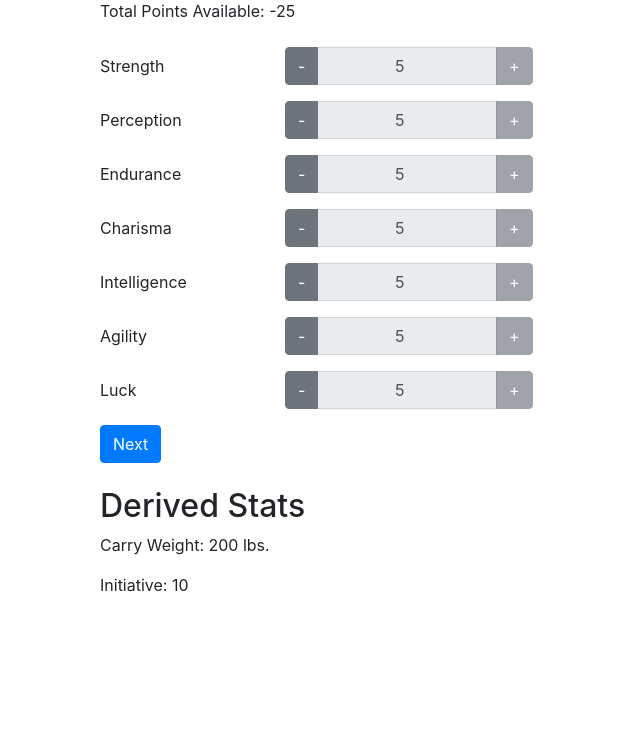
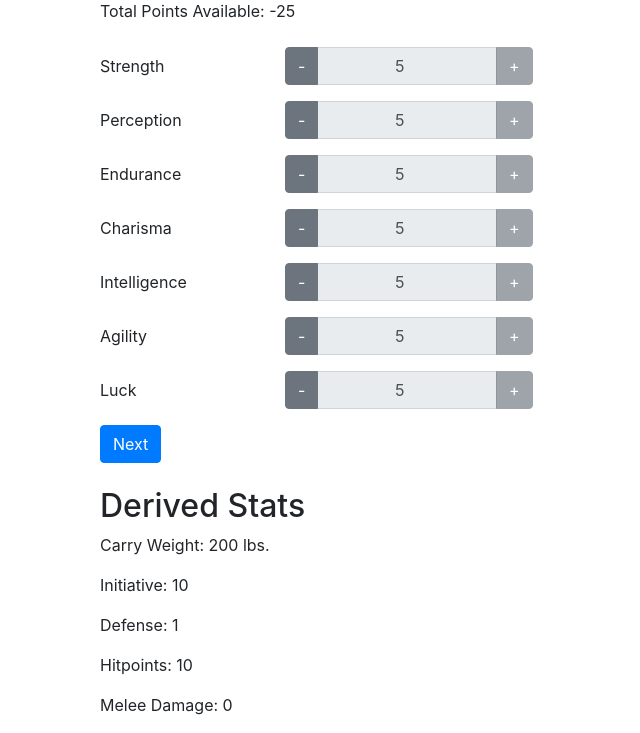
Before and after one commit to Hillgrove/Fallout2D20-Character-Creator, a Flask app: page /choose_stats/1 in a window 1280 px wide. Shown: the part 113-846 px from the top of the page, without its empty margins (0-640 px from the left). Before the commit the page ends 705 px from the top, so only its background shows below. Run offline with Flask 3, Linux system fonts and the light colour scheme; a user stored in the database is signed in; tables that the repository leaves empty hold one stand-in row (values such as "Sample post"); some libraries are stand-ins or nearby versions.

Commit message:
added hitpoints and melee damage

```diff
--- a/app/routes.py
+++ b/app/routes.py
@@ -165,22 +165,21 @@ def choose_stats(character_id):
             stats = {stat_name: getattr(form, stat_name.lower()).data for stat_name in ["Strength", "Perception", "Endurance", "Charisma", "Intelligence", "Agility", "Luck"]}
             if sum(stats.values()) > character.starting_stat_points:
                 flash("You have exceeded the allowed stat points.", "danger")
-                return render_template("choose_stats.html", form=form, character=character, stats=Stat.query.all(), carry_weight_base=carry_weight_base)
-
-            for stat_name, stat_value in stats.items():
-                stat = Stat.query.filter_by(name=stat_name).first()
-                if stat:
-                    character_stat = CharacterStat(character_id=character.id, stat_id=stat.id, value=stat_value)
-                    db.session.add(character_stat)
-
-            db.session.commit()
-            return redirect(url_for("choose_perks", character_id=character.id))
+            else:
+                for stat_name, stat_value in stats.items():
+                    stat = Stat.query.filter_by(name=stat_name).first()
+                    if stat:
+                        character_stat = CharacterStat(character_id=character.id, stat_id=stat.id, value=stat_value)
+                        db.session.add(character_stat)
+                db.session.commit()
+                return redirect(url_for("choose_perks", character_id=character.id))
         except Exception as e:
             db.session.rollback()
             logging.error(f"Error saving stats: {e}")
             flash("An error occurred while saving your stats. Please try again.", "danger")
 
-    return render_template("choose_stats.html", form=form, character=character, stats=Stat.query.all(), carry_weight_base=carry_weight_base)
+    return render_template("choose_stats.html", form=form, character=character, stats=Stat.query.all(), carry_weight_base=carry_weight_base, carry_weight_trait=carry_weight_trait is not None)
+
 
 
 
--- a/app/templates/choose_stats.html
+++ b/app/templates/choose_stats.html
@@ -43,6 +43,9 @@
         <h2>Derived Stats</h2>
         <p>Carry Weight: <span id="carry_weight"></span> lbs.</p>
         <p>Initiative: <span id="initiative"></span></p>
+        <p>Defense: <span id="defense"></span></p>
+        <p>Hitpoints: <span id="hitpoints"></span></p>
+        <p>Melee Damage: <span id="melee_damage"></span></p>
     </div>
 </div>
 
@@ -90,13 +93,34 @@ function updateTotalPoints() {
 function updateDerivedStats() {
     var strength = parseInt(document.getElementById('strength').value);
     var perception = parseInt(document.getElementById('perception').value);
+    var endurance = parseInt(document.getElementById('endurance').value);
     var agility = parseInt(document.getElementById('agility').value);
+    var luck = parseInt(document.getElementById('luck').value);
 
     var carryWeight = {{ carry_weight_base }} + (strength * 10);
+    if ({{ carry_weight_trait|tojson }}) {
+        carryWeight = {{ carry_weight_base }};
+    }
     document.getElementById('carry_weight').innerText = carryWeight;
 
     var initiative = perception + agility;
     document.getElementById('initiative').innerText = initiative;
+
+    var defense = agility >= 9 ? 2 : 1;
+    document.getElementById('defense').innerText = defense;
+
+    var hitpoints = endurance + luck;
+    document.getElementById('hitpoints').innerText = hitpoints;
+
+    var meleeDamage = 0;
+    if (strength >= 11) {
+        meleeDamage = 3;
+    } else if (strength >= 9) {
+        meleeDamage = 2;
+    } else if (strength >= 7) {
+        meleeDamage = 1;
+    }
+    document.getElementById('melee_damage').innerText = meleeDamage;
 }
 
 updateTotalPoints();
```
